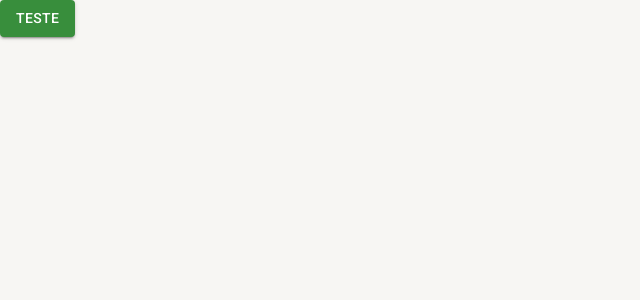
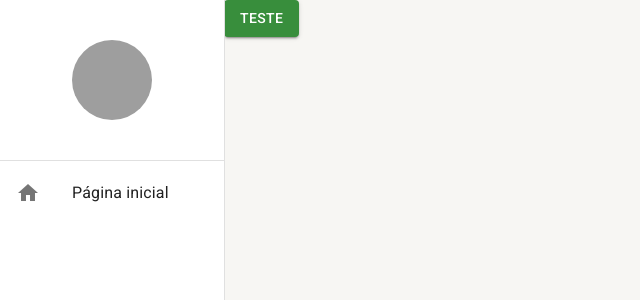
Before and after one commit to DaksonC/crud-react-materialui-typescript, a React (Vite) app: page /pagina-inicial in a window 1280 px wide. Shown: the top 300 px of the page, without its empty margins (0-640 px from the left). Built offline with nearby package versions, Linux system fonts and the light colour scheme; grey boxes are pictures that could not be loaded.

Commit message:
feat: começa o Menu Lateral

```diff
--- a/src/App.tsx
+++ b/src/App.tsx
@@ -1,5 +1,6 @@
 import { BrowserRouter } from 'react-router-dom';
 import { AppRoutes } from './routes';
+import { MenuLateral } from './shared/components';
 import { AppThemeProvider } from './shared/contexts';
 
 
@@ -8,7 +9,9 @@
   return (
     <AppThemeProvider>
       <BrowserRouter>
-        <AppRoutes />
+        <MenuLateral>
+          <AppRoutes />
+        </MenuLateral>
       </BrowserRouter>
     </AppThemeProvider>
   )
--- a/src/shared/components/index.ts
+++ b/src/shared/components/index.ts
@@ -1 +1 @@
-export{}
+export * from './menu-lateral/MenuLateral';
--- /dev/null
+++ b/src/shared/components/menu-lateral/MenuLateral.tsx
@@ -0,0 +1,55 @@
+import {
+  Drawer,
+  useTheme,
+  Avatar,
+  Divider,
+  List,
+  ListItemIcon,
+  ListItemText,
+  ListItemButton,
+  Icon
+} from '@mui/material';
+import { Box } from '@mui/system';
+
+interface MenuLateralProps {
+  children: React.ReactNode;
+}
+
+export const MenuLateral = ({ children }: MenuLateralProps) => {
+  const theme = useTheme();
+
+  return(
+    <>
+      <Drawer variant='permanent'>
+        <Box width={theme.spacing(28)} height='100%' display='flex' flexDirection='column'>
+          <Box
+            width='100%'
+            height={theme.spacing(20)}
+            display='flex'
+            alignItems='center'
+            justifyContent='center'
+          >
+            <Avatar
+              sx={{ width: theme.spacing(10), height: theme.spacing(10) }}
+              src="https://avatars.githubusercontent.com/u/81385265?v=4"
+            />
+          </Box>
+          <Divider />
+          <Box flex={1}>
+            <List component='nav' >
+              <ListItemButton>
+                <ListItemIcon>
+                  <Icon>home</Icon>
+                </ListItemIcon>
+                <ListItemText primary="Página inicial" />
+              </ListItemButton>
+            </List>
+          </Box>
+        </Box>
+      </Drawer>
+      <Box height='100vh' marginLeft={theme.spacing(28)}>
+        { children}
+      </Box>
+    </>
+  );
+};
```
